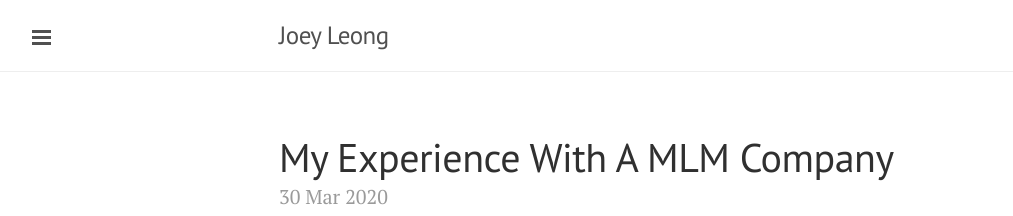
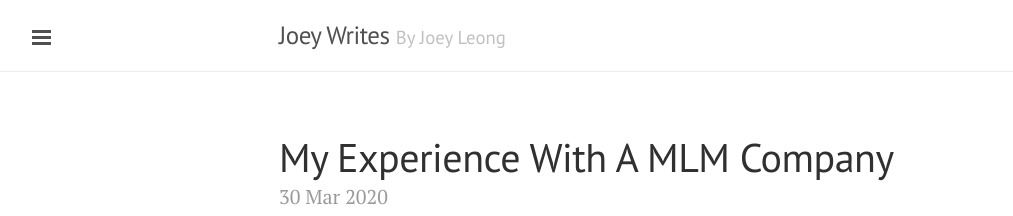
Before and after one commit to joeylzq/joeylzq.github.io, a Jekyll site: the page built from index.html, in a window 1280 px wide and 900 px high. Shown: the top 216 px of the window, without its empty margins (1-1014 px from the left). Built offline with Jekyll 4.4.1, drawn with Linux system fonts in a browser that asks for light colours; Markdown is read by kramdown in place of the engine named in the settings; the list of posts is cut into pages by our own code.

Commit message:
Update _config.yml

```diff
--- a/_config.yml
+++ b/_config.yml
@@ -6,9 +6,9 @@ pygments:         true
 permalink:        pretty
 
 # Setup
-title:            Joey Leong
-tagline:          ''
-description:      'Welcome to my Personal Blog!'
+title:            Joey Writes
+tagline:          'By Joey Leong'
+description:      'Aspiring Writer'
 url:              http://joeylzq.com
 
 author:
```
